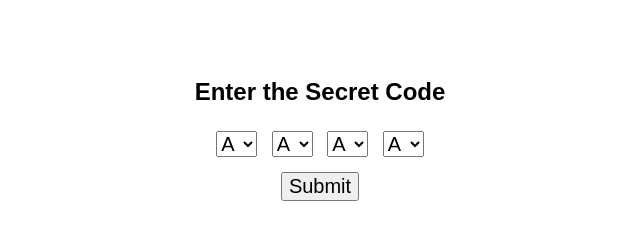
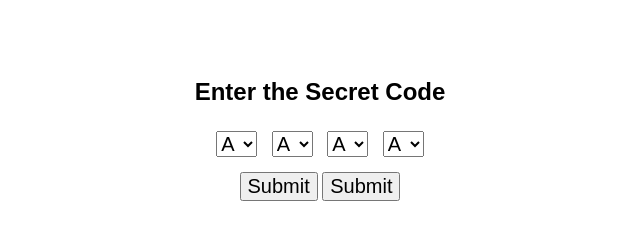
Before and after one commit to Sloppp/Shh, a plain HTML site: page index.html in a window 1280 px wide. Shown: the whole page, without its empty margins (320-960 px from the left). Drawn offline with Linux system fonts and the light colour scheme.

Commit message:
Update index.html

```diff
--- a/index.html
+++ b/index.html
@@ -19,6 +19,7 @@
         <select id="letter3"></select>
         <select id="letter4"></select>
     </div>
+    <button id="submitBtn" onclick="checkCode()">Submit</button> <!-- Now has an id -->
     <button onclick="checkCode()">Submit</button>
     <p id="message"></p>
 
@@ -30,7 +31,6 @@
         async function hashInput(input) {
             const encoder = new TextEncoder();
             const data = encoder.encode(input);
-
             const hashBuffer = await crypto.subtle.digest('SHA-256', data);
             return Array.from(new Uint8Array(hashBuffer)).map(b => b.toString(16).padStart(2, '0')).join('');
         }
@@ -73,7 +73,6 @@
             if (hashedInput === correctHash) {
                 let clueURL = decodeBase64(encodedClue);
                 window.location.href = clueURL;
-
             } else {
                 document.getElementById("message").textContent = "Incorrect! Locked out for 5 minutes.";
                 localStorage.setItem("lockout", Date.now() + lockoutTime);
@@ -81,6 +80,7 @@
                 checkLockout(); // Start lockout countdown
             }
         }
+
         function populateDropdowns() {
             const alphabet = 'ABCDEFGHIJKLMNOPQRSTUVWXYZ'.split('');
             document.querySelectorAll('select').forEach(select => {
```
Lines whose indentation alone changed are shown as unchanged.
